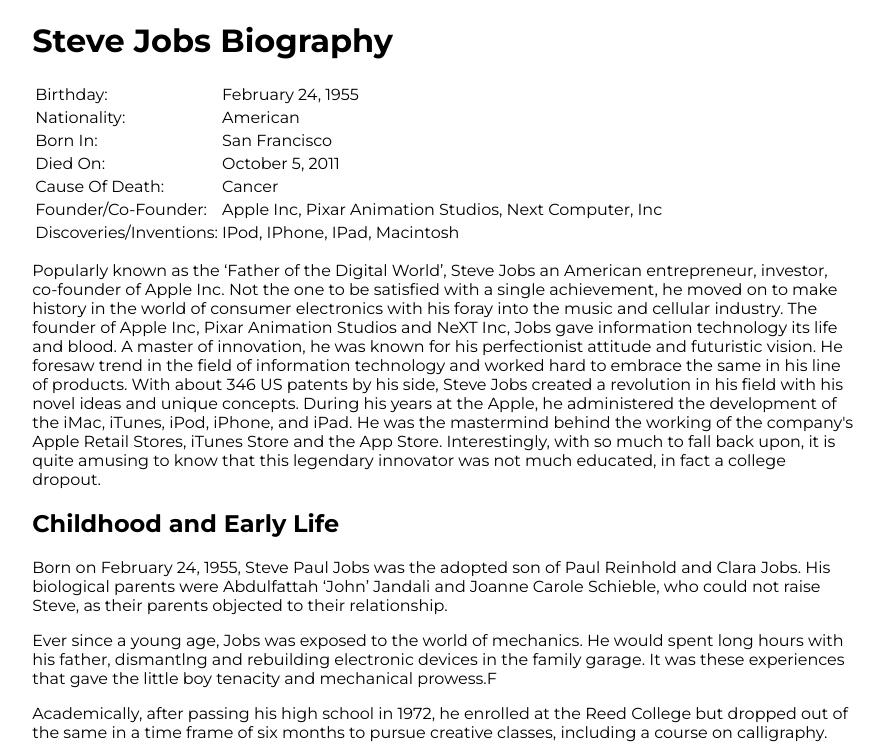
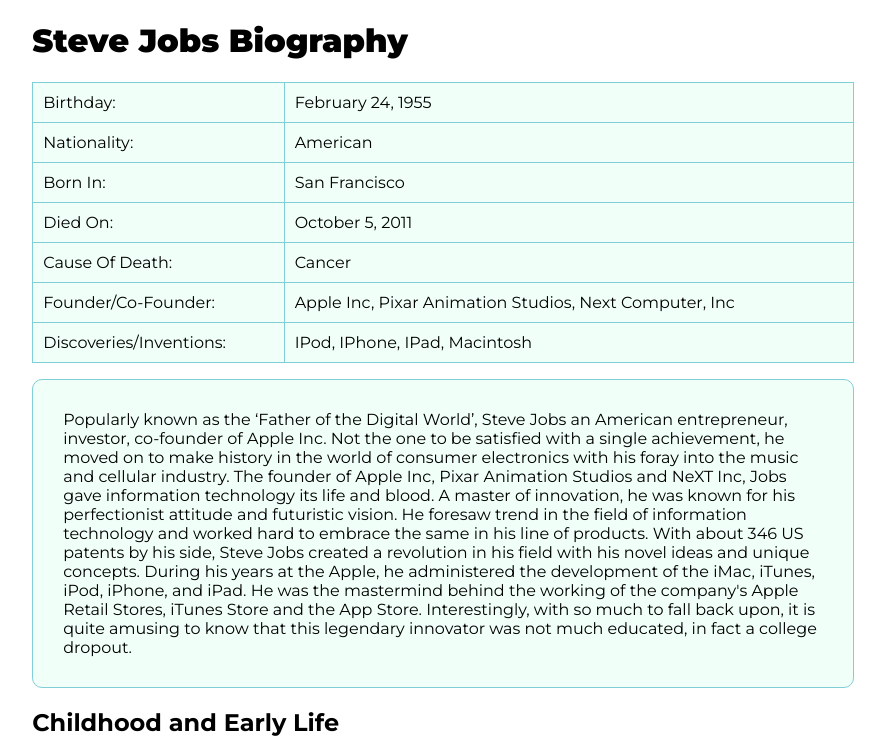
Before and after one commit to muradorucov/boxmodel146, a plain HTML site: page index.html in a window 1280 px wide. Shown: the top 754 px of the page, without its empty margins (197-1082 px from the left). Drawn offline with Linux system fonts and the light colour scheme.

Commit message:
task done

```diff
--- a/style.css
+++ b/style.css
@@ -8,3 +8,32 @@
     min-width: 430px;
     margin-inline: auto;
 }
+
+h1,
+h3 {
+    font-weight: 900;
+}
+
+table {
+    width: 100%;
+    background-color: #f0fff8;
+    border-collapse: collapse;
+}
+
+td {
+    border: 1px solid #80ced6;
+    padding: 10px;
+
+}
+
+p,
+ul {
+    border: 1px solid #80ced6;
+    background-color: #f0fff8;
+    padding: 30px;
+    border-radius: 10px;
+}
+
+ul {
+    list-style-type: square;
+}
```
